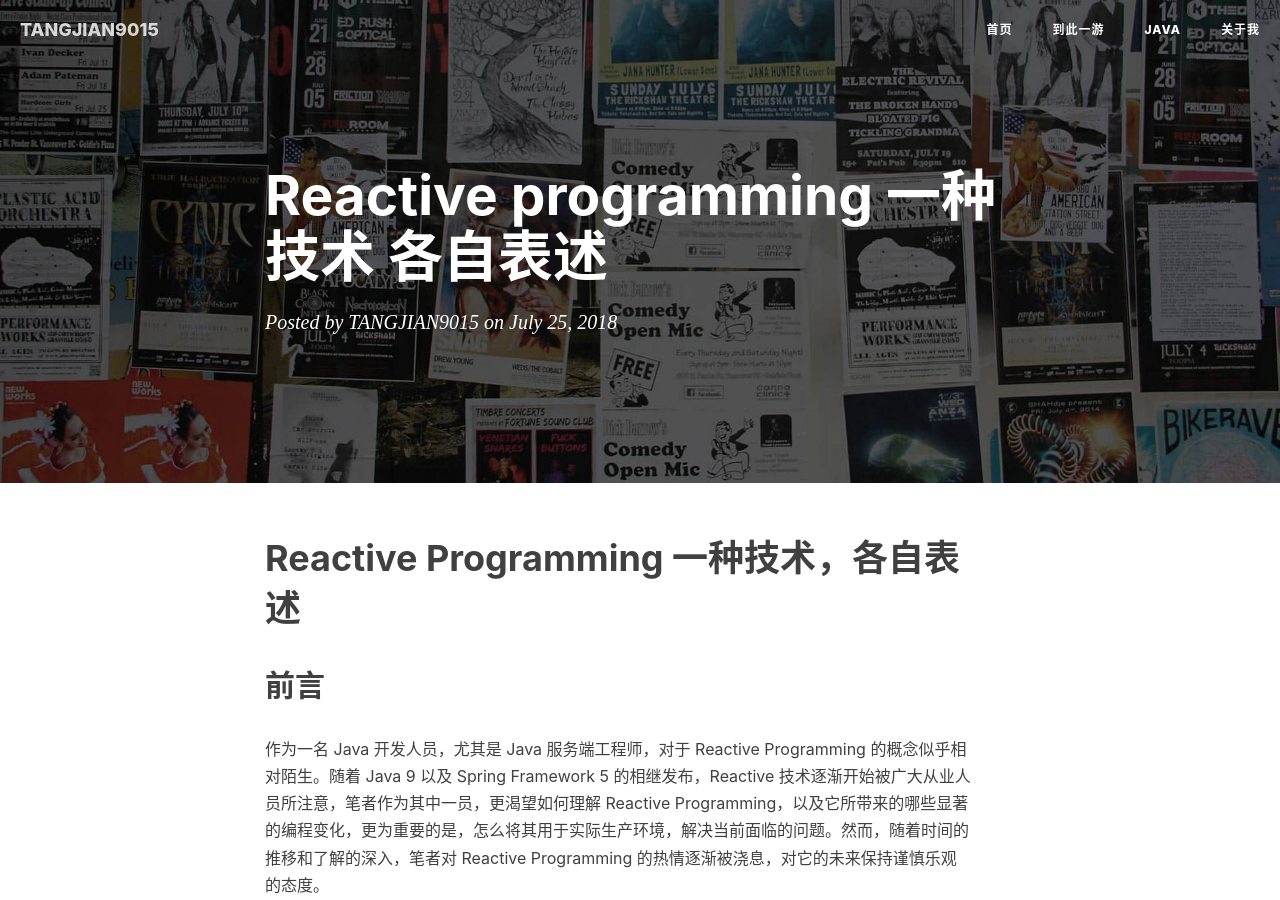
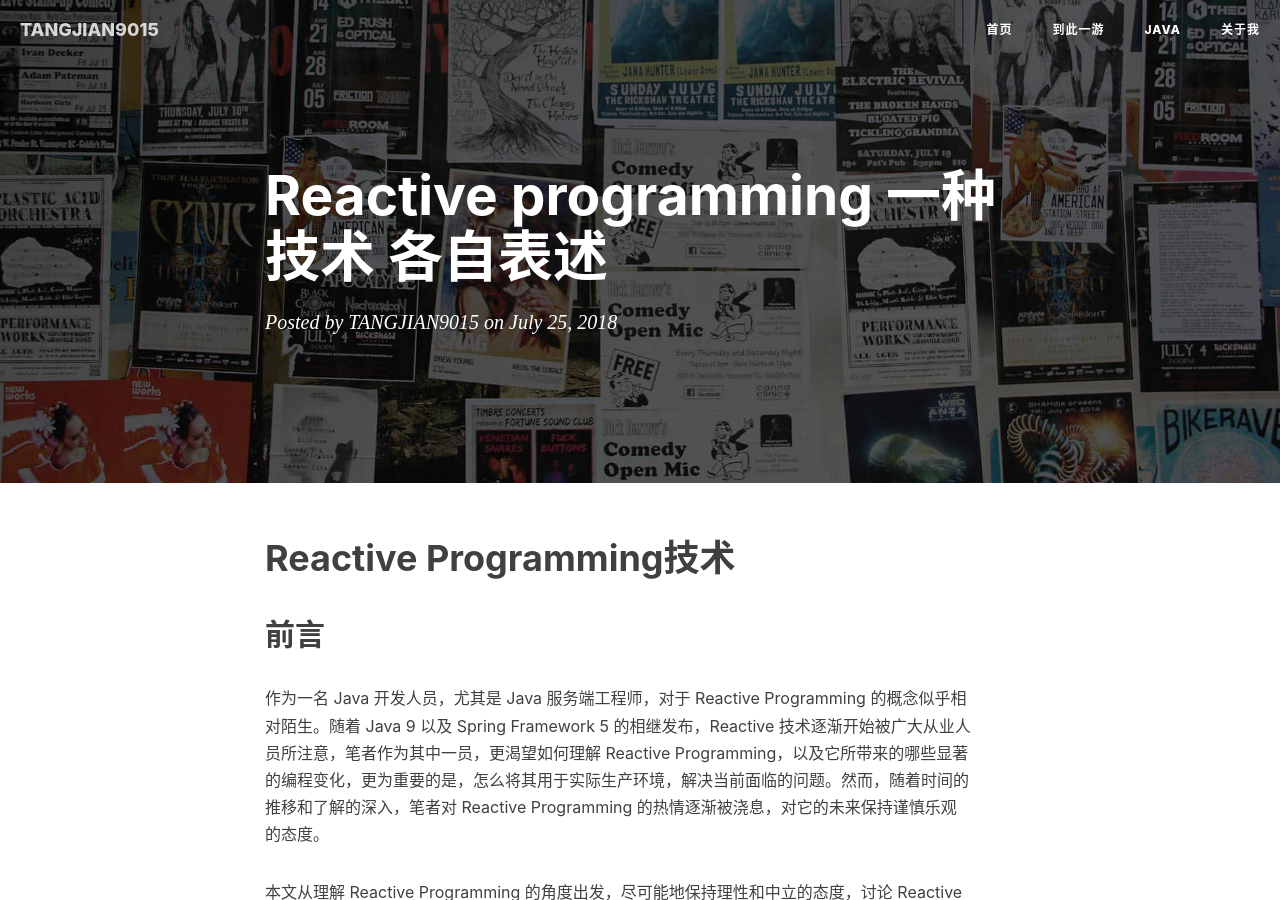
Before and after one commit to tangjian9015/tangjian9015.github.io, a Jekyll site: the page built from _posts/2018-07-25-Reactive Programming 一种技术 各自表述.md, in a window 1280 px wide and 900 px high. Built offline with Jekyll 4.4.1, drawn with Linux system fonts in a browser that asks for light colours; nearby versions of some CDN libraries; our own code applies the rules of GitHub Pages for plain Markdown files; comment, search, counter and statistics services are not loaded.

Commit message:
初始化版本

```diff
--- a/_posts/2018-07-25-Reactive Programming 一种技术 各自表述.md
+++ b/_posts/2018-07-25-Reactive Programming 一种技术 各自表述.md
@@ -1,5 +1,4 @@
-# Reactive Programming 一种技术，各自表述
-
+# Reactive Programming技术
 
 ## 前言
 
```
